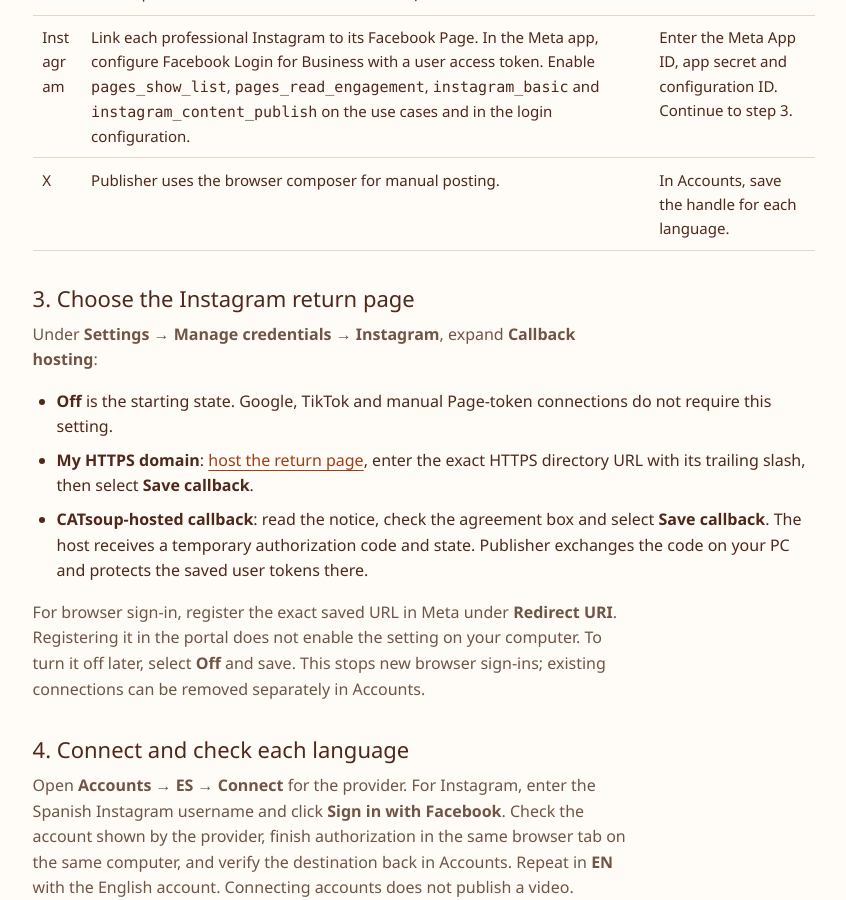
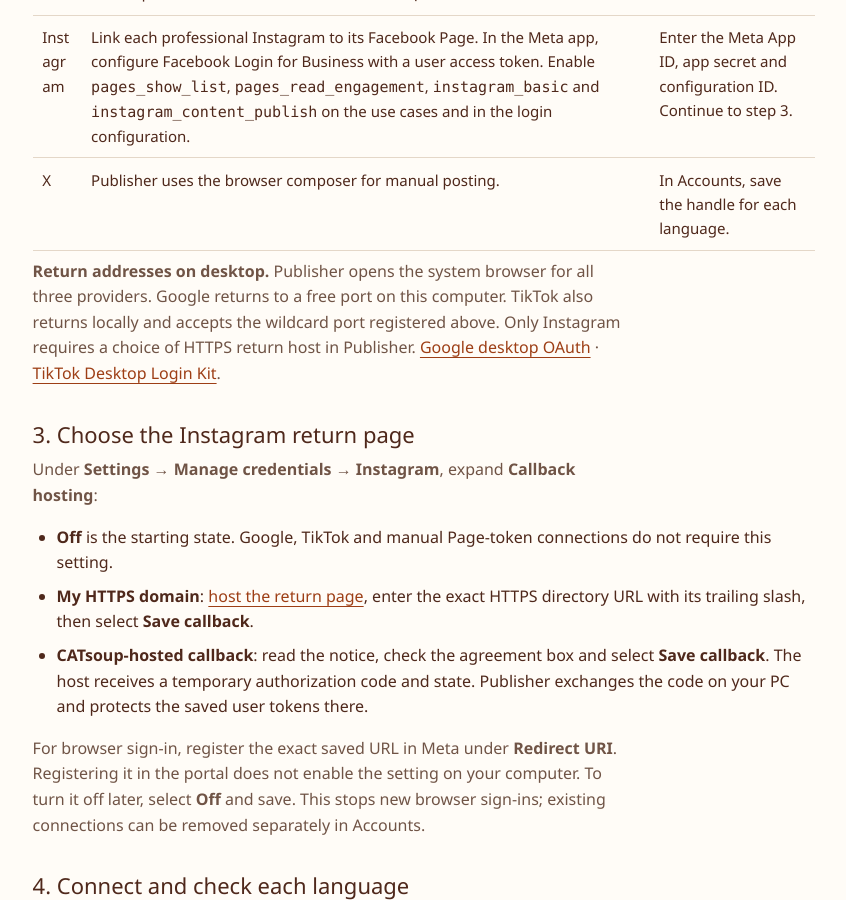
Before and after one commit to meruw/catsoup-publisher, a Jekyll site: the page built from docs/publisher/FIRST_RUN.md, in a window 1280 px wide and 900 px high, scrolled down 1032 px. Shown: the whole window, without its empty margins (385-1231 px from the left). Built offline with Jekyll 4.4.1, drawn with Linux system fonts in a browser that asks for light colours.

Commit message:
Explain which desktop sign-ins need a public callback

```diff
--- a/docs/publisher/FIRST_RUN.md
+++ b/docs/publisher/FIRST_RUN.md
@@ -33,6 +33,8 @@ Open **Settings → Manage credentials** and choose a provider. One set of devel
 | Instagram | Link each professional Instagram to its Facebook Page. In the Meta app, configure Facebook Login for Business with a user access token. Enable `pages_show_list`, `pages_read_engagement`, `instagram_basic` and `instagram_content_publish` on the use cases and in the login configuration. | Enter the Meta App ID, app secret and configuration ID. Continue to step 3. |
 | X | Publisher uses the browser composer for manual posting. | In Accounts, save the handle for each language. |
 
+**Return addresses on desktop.** Publisher opens the system browser for all three providers. Google returns to a free port on this computer. TikTok also returns locally and accepts the wildcard port registered above. Only Instagram requires a choice of HTTPS return host in Publisher. [Google desktop OAuth](https://developers.google.com/identity/protocols/oauth2/native-app) · [TikTok Desktop Login Kit](https://developers.tiktok.com/docs/en/login-kit-desktop).
+
 ## 3. Choose the Instagram return page
 
 Under **Settings → Manage credentials → Instagram**, expand **Callback hosting**:
```
